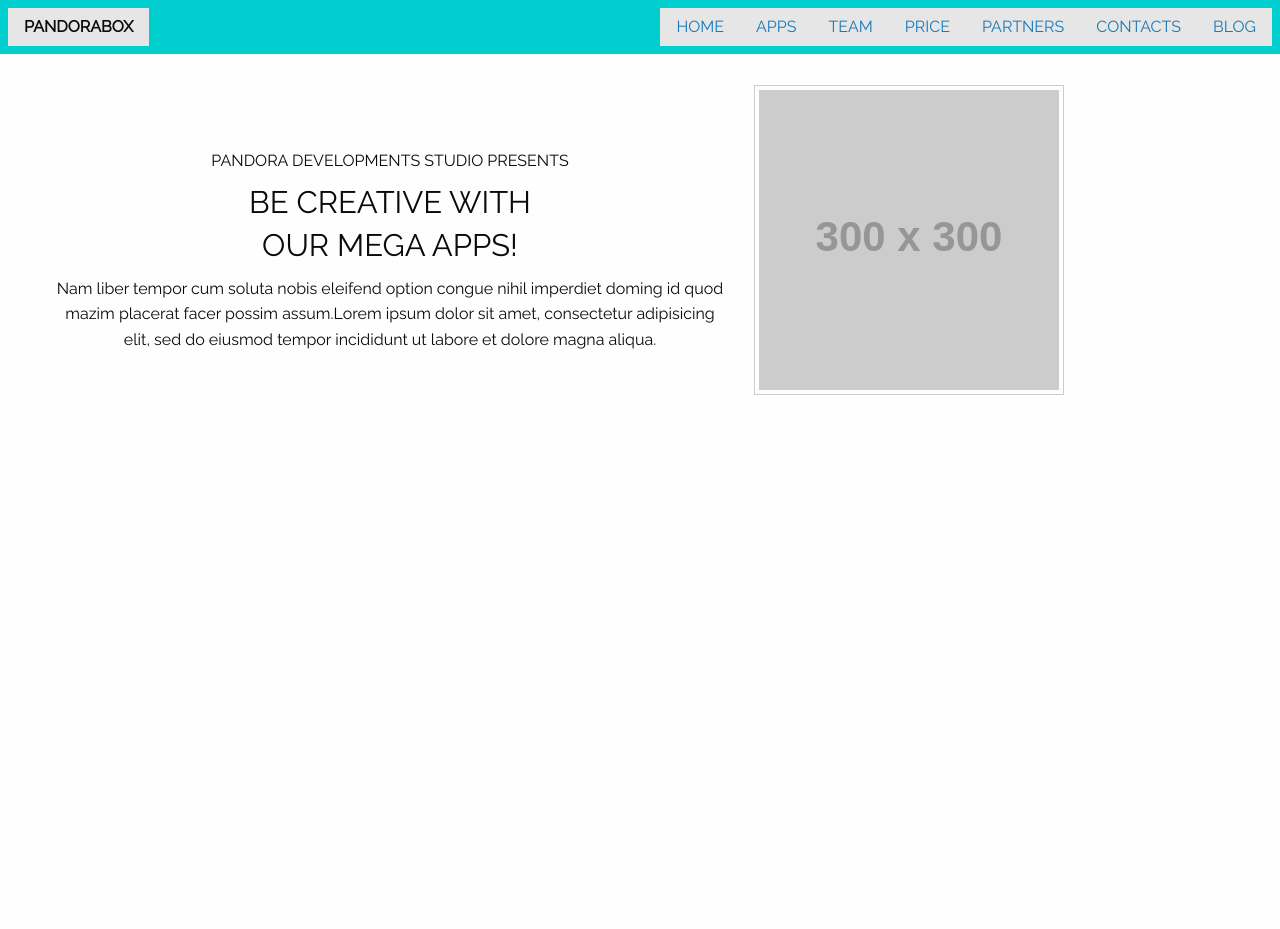
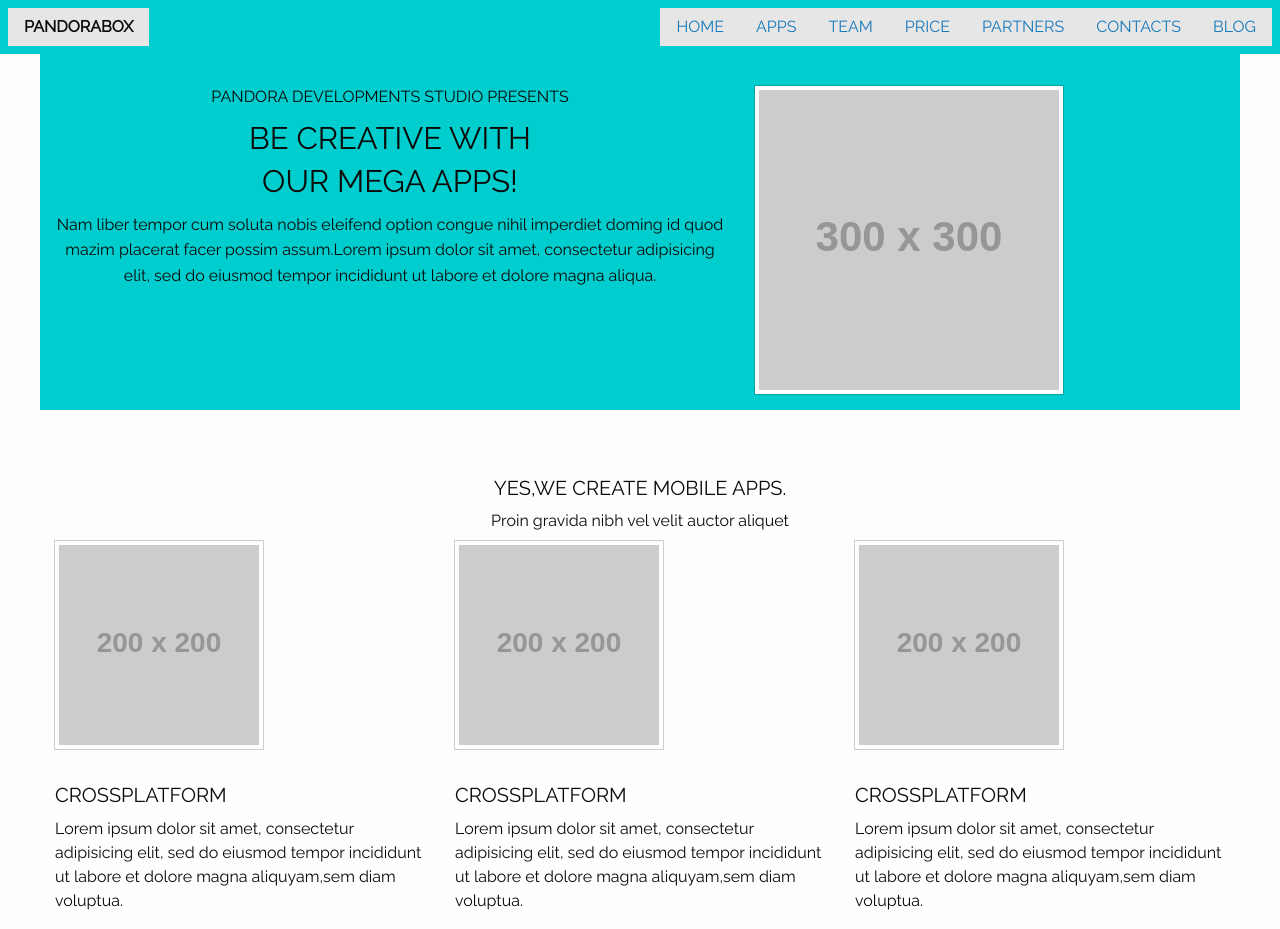
Before and after one commit to GabrielKolK/site_estagio, a plain HTML site: page index.html in a window 1280 px wide. Before the commit the page ends 800 px from the top, so only its background shows below. Drawn offline with nearby package versions, Linux system fonts and the light colour scheme; placeholder pictures from the web are drawn by us; files whose address does not match are found by name.

Commit message:
imgtxtabaixo

```diff
--- a/index.html
+++ b/index.html
@@ -13,14 +13,15 @@
   body, h1, h2, h3, h4, h5, h6 {
     font-family: 'raleway', sans-serif;
   }
-  h6{
-    padding-top: 64px;
-  }
-  #paddingabxmenu{
+  #padding{
     padding-top: 32px;
+    background-color: #00CDCD;
   }
   #topo{
     background-color:#00CDCD;
+  }
+  #cont2{
+    padding-top: 64px;
   }
   </style>
     <body>
@@ -47,8 +48,8 @@
       </header>
 
       <section>
-        <div class="row">
-          <div class="padding" id="paddingabxmenu">
+        <div class="row" id="padding">
+          <div class="padding">
           <div class="columns medium-7 text-center">
             <h6>PANDORA DEVELOPMENTS STUDIO PRESENTS</h6>
             <h3>BE CREATIVE WITH<br> OUR MEGA APPS!</h3>
@@ -62,8 +63,10 @@
     </section>
 
     <section>
-      <div class="row">
-        <div class="columns">
+      <div class="row" id="cont2">
+        <div class="columns text-center">
+          <h5>YES,WE CREATE MOBILE APPS.</h5>
+          <h6>Proin gravida nibh vel velit auctor aliquet</h6>
         </div>
       </div>
     </section>
@@ -80,13 +83,13 @@
     <section>
       <div class="row">
         <div class="columns medium-4">
-
+          <p><img class="thumbnail text-center" src="http://placehold.it/200x200/2ABD93/FFF?text=Imagem I" alt="" ><br><h5>CROSSPLATFORM</h5>Lorem ipsum dolor sit amet, consectetur adipisicing elit, sed do eiusmod tempor incididunt ut labore et dolore magna aliquyam,sem diam voluptua.</p>
         </div>
         <div class="columns medium-4">
-
+          <p><img class="thumbnail text-center" src="http://placehold.it/200x200/2ABD93/FFF?text=Imagem I" alt="" ><br><h5>CROSSPLATFORM</h5>Lorem ipsum dolor sit amet, consectetur adipisicing elit, sed do eiusmod tempor incididunt ut labore et dolore magna aliquyam,sem diam voluptua.</p>
         </div>
         <div class="columns medium-4">
-
+          <p><img class="thumbnail text-center" src="http://placehold.it/200x200/2ABD93/FFF?text=Imagem I" alt="" ><br><h5>CROSSPLATFORM</h5>Lorem ipsum dolor sit amet, consectetur adipisicing elit, sed do eiusmod tempor incididunt ut labore et dolore magna aliquyam,sem diam voluptua.</p>
         </div>
 
       </div>
```
